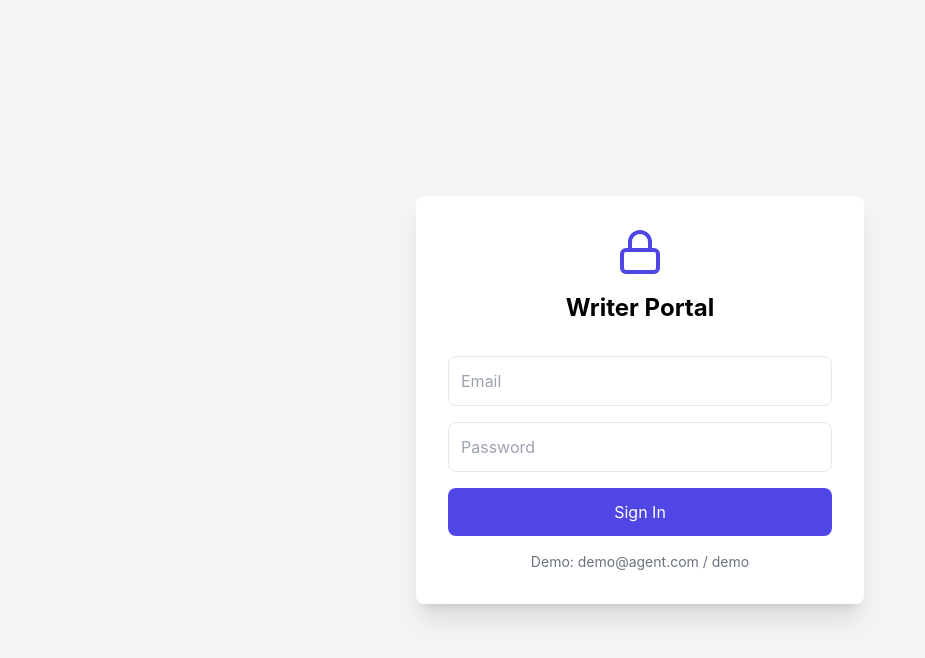
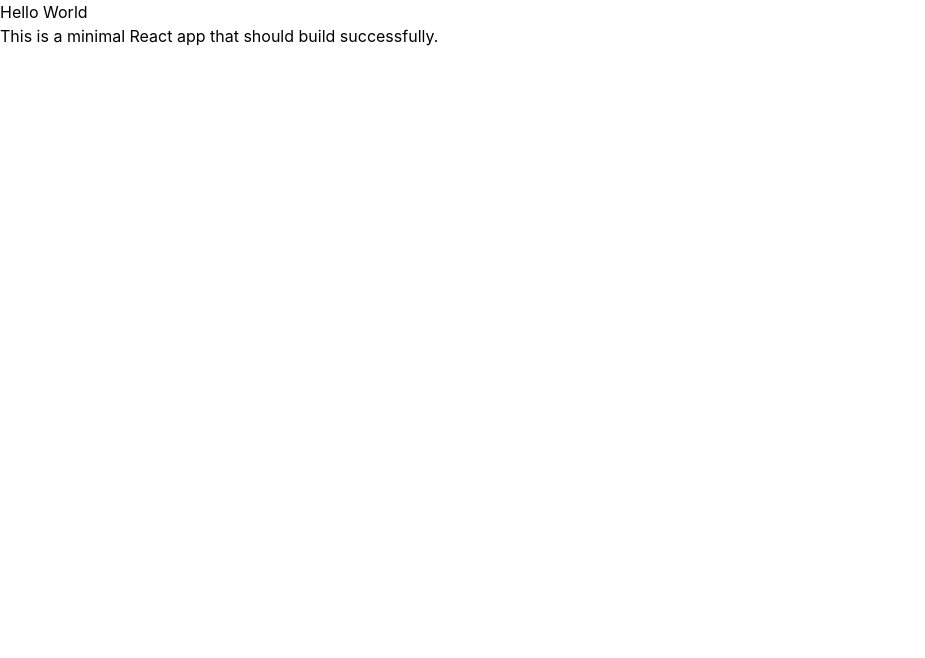
Before and after one commit to RufusTfirefly84/writer-submission-portal, a React (Create React App) app: page / in a window 1280 px wide. Shown: the top 658 px of the page, without its empty margins (0-925 px from the left). Built offline with nearby package versions, Linux system fonts and the light colour scheme; the HTML template or start-up script is replaced by a standard one.

Commit message:
Update App.js

```diff
--- a/src/App.js
+++ b/src/App.js
@@ -1,94 +1,10 @@
-import React, { useState } from 'react';
-import { LogOut, Lock } from 'lucide-react';
+import React from 'react';
 
 function App() {
-  const [isLoggedIn, setIsLoggedIn] = useState(false);
-  const [loginData, setLoginData] = useState({ email: '', password: '' });
-
-  const handleLogin = (e) => {
-    e.preventDefault();
-    if (loginData.email === 'demo@agent.com' && loginData.password === 'demo') {
-      setIsLoggedIn(true);
-    } else {
-      alert('Try: demo@agent.com / demo');
-    }
-  };
-
-  if (!isLoggedIn) {
-    return (
-      <div className="min-h-screen bg-gray-100 flex items-center justify-center">
-        <div className="bg-white rounded-lg shadow-xl p-8 w-full max-w-md">
-          <div className="text-center mb-8">
-            <Lock className="mx-auto h-12 w-12 text-indigo-600 mb-4" />
-            <h1 className="text-2xl font-bold">Writer Portal</h1>
-          </div>
-
-          <form onSubmit={handleLogin} className="space-y-4">
-            <input
-              type="email"
-              placeholder="Email"
-              value={loginData.email}
-              onChange={(e) => setLoginData(prev => ({ ...prev, email: e.target.value }))}
-              className="w-full p-3 border rounded-lg"
-            />
-            <input
-              type="password"
-              placeholder="Password"
-              value={loginData.password}
-              onChange={(e) => setLoginData(prev => ({ ...prev, password: e.target.value }))}
-              className="w-full p-3 border rounded-lg"
-            />
-            <button
-              type="submit"
-              className="w-full bg-indigo-600 text-white py-3 rounded-lg hover:bg-indigo-700"
-            >
-              Sign In
-            </button>
-            <p className="text-center text-sm text-gray-500">
-              Demo: demo@agent.com / demo
-            </p>
-          </form>
-        </div>
-      </div>
-    );
-  }
-
   return (
-    <div className="min-h-screen bg-gray-50">
-      <div className="bg-white shadow">
-        <div className="max-w-7xl mx-auto px-4 sm:px-6 lg:px-8">
-          <div className="flex justify-between items-center py-6">
-            <div>
-              <h1 className="text-2xl font-bold text-gray-900">Writer Portal</h1>
-              <p className="text-gray-600">Playground Entertainment</p>
-            </div>
-            <button
-              onClick={() => setIsLoggedIn(false)}
-              className="bg-gray-600 text-white px-4 py-2 rounded-lg hover:bg-gray-700"
-            >
-              <LogOut className="w-4 h-4" />
-            </button>
-          </div>
-        </div>
-      </div>
-
-      <div className="max-w-7xl mx-auto px-4 sm:px-6 lg:px-8 py-8">
-        <div className="bg-white rounded-lg shadow p-6">
-          <h2 className="text-xl font-bold mb-4">Welcome to the Writer Portal</h2>
-          <p className="text-gray-600">
-            This is a working minimal version. Once this builds successfully,
-            we can add more features step by step.
-          </p>
-
-          <div className="mt-6 p-4 bg-green-50 rounded-lg">
-            <h3 className="font-semibold text-green-800">Success!</h3>
-            <p className="text-green-700">
-              If you can see this page, the app is building correctly.
-              We can now add features incrementally.
-            </p>
-          </div>
-        </div>
-      </div>
+    <div className="App">
+      <h1>Hello World</h1>
+      <p>This is a minimal React app that should build successfully.</p>
     </div>
   );
 }
```
